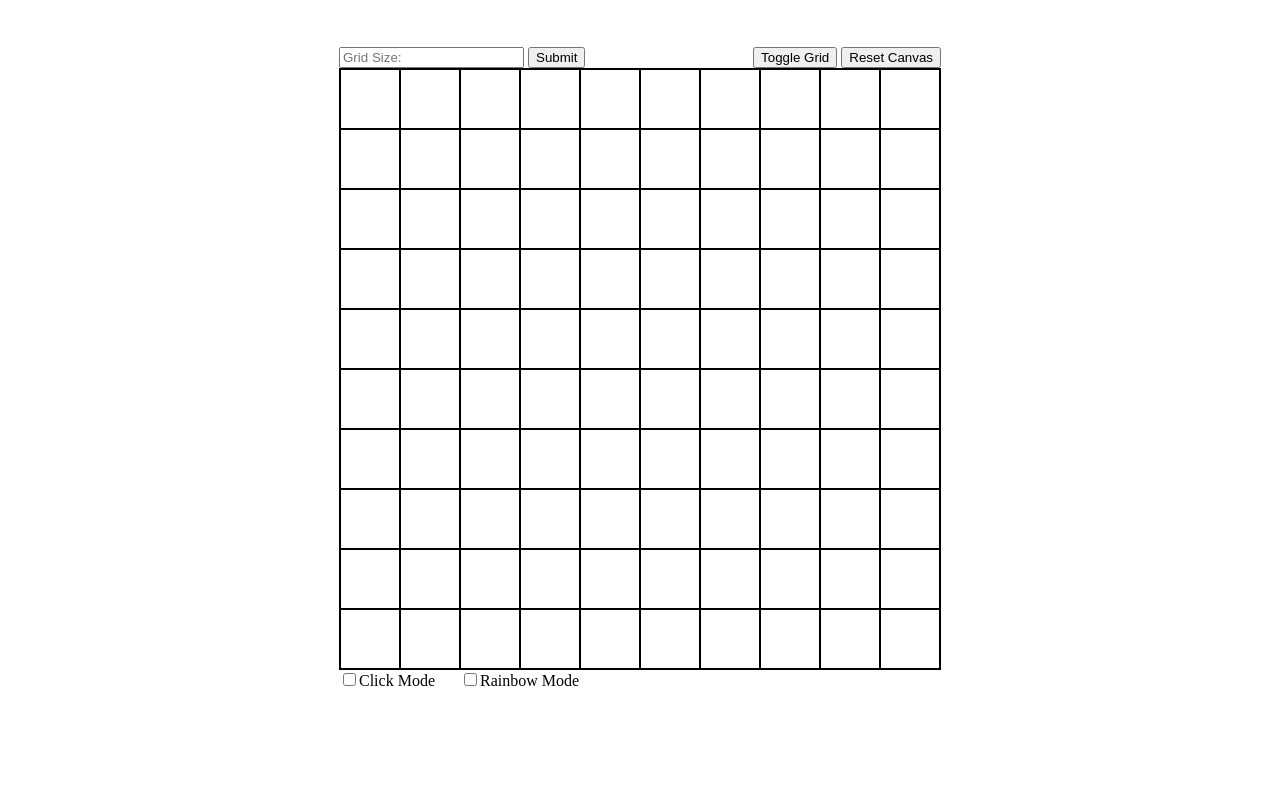
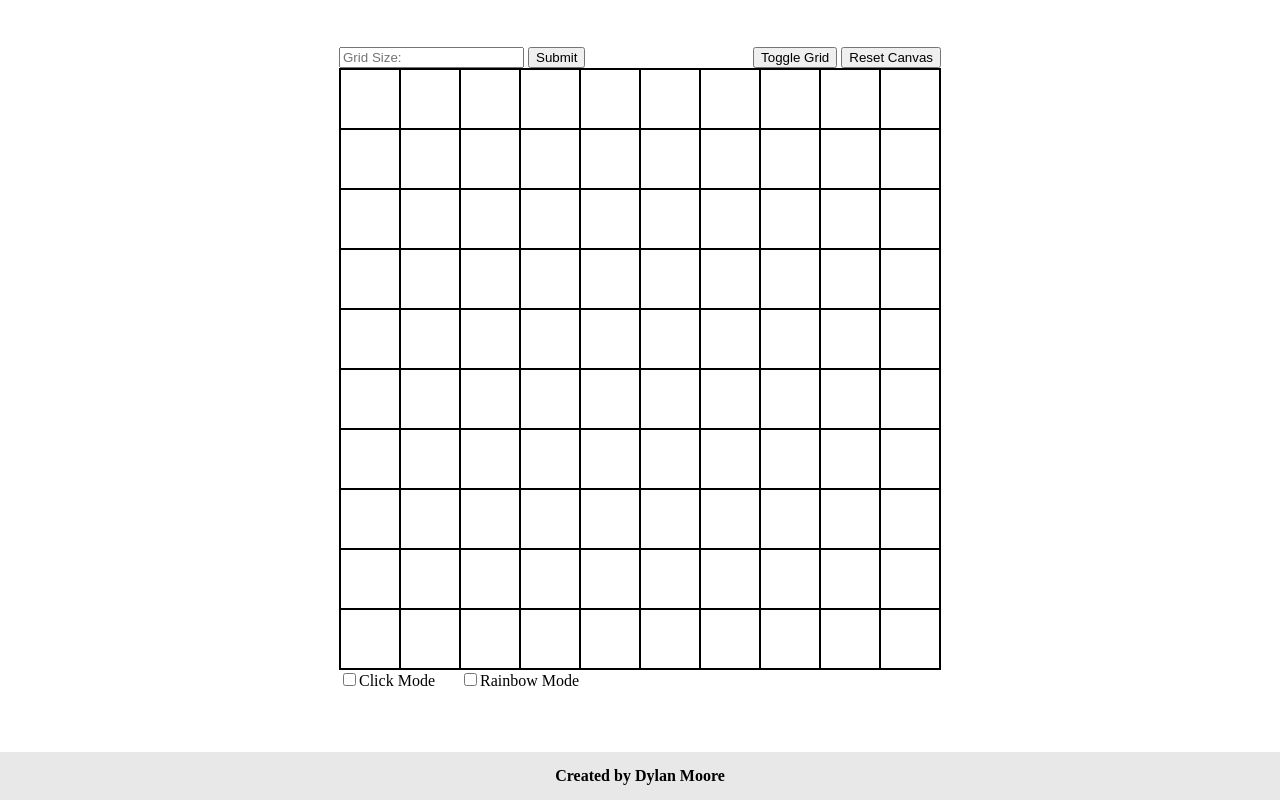
Before and after one commit to DylanM3/odin-sketch, a plain HTML site: page index.html in a window 1280 px wide. Drawn offline with Linux system fonts and the light colour scheme.

Commit message:
FEAT: added styled footer

```diff
--- a/index.html
+++ b/index.html
@@ -31,5 +31,8 @@
             <label><input type="checkbox" id="rainbowMode">Rainbow Mode</label>
         </div>
     </main>
+    <footer>
+        Created by Dylan Moore
+    </footer>
 </body>
 </html>
--- a/styles.css
+++ b/styles.css
@@ -53,3 +53,20 @@ BUTTON STYLING
     display:flex;
     gap: 25px;
 }
+
+/* -----------
+FOOTER STYLING
+ ---------- */
+
+footer {
+	position: fixed;
+	bottom: 0;
+	left: 0;
+	width: 100%;
+	height: 6vh;
+	background-color: #e8e8e8;
+	font-weight: bold;
+	display: flex;
+	justify-content: center;
+	align-items: center;
+}
```
